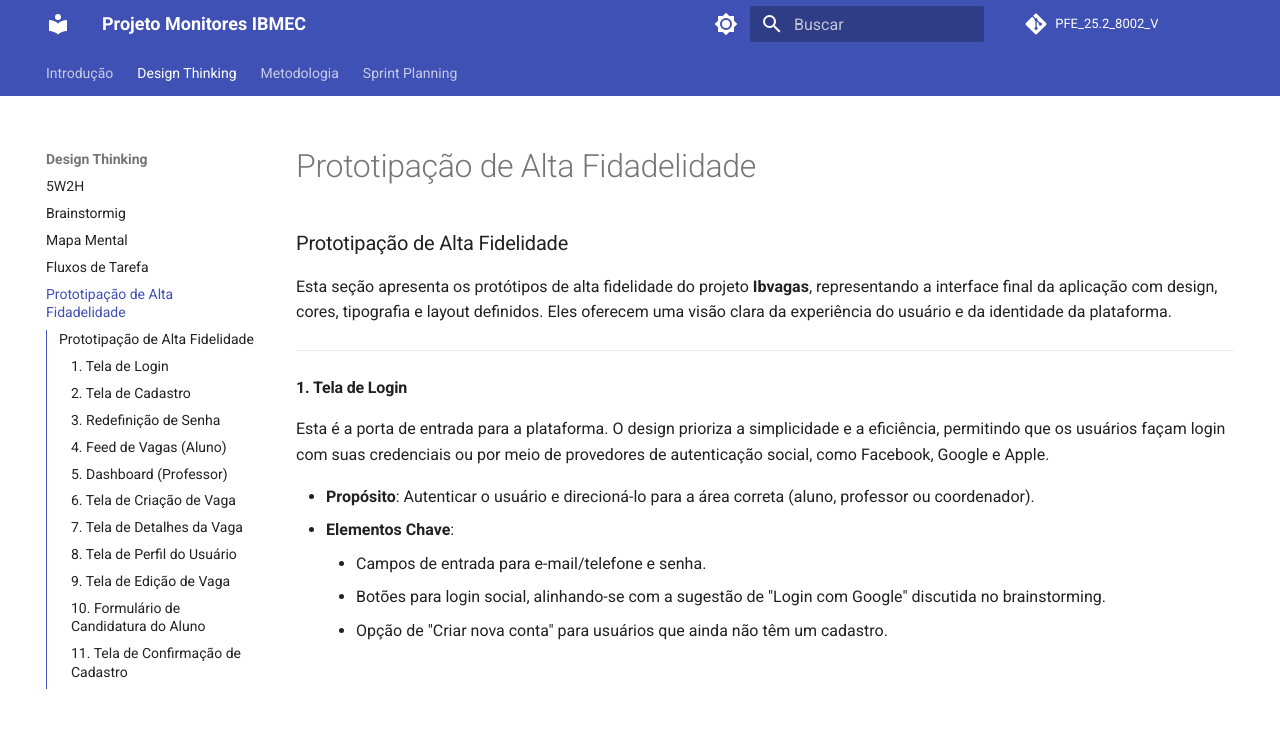
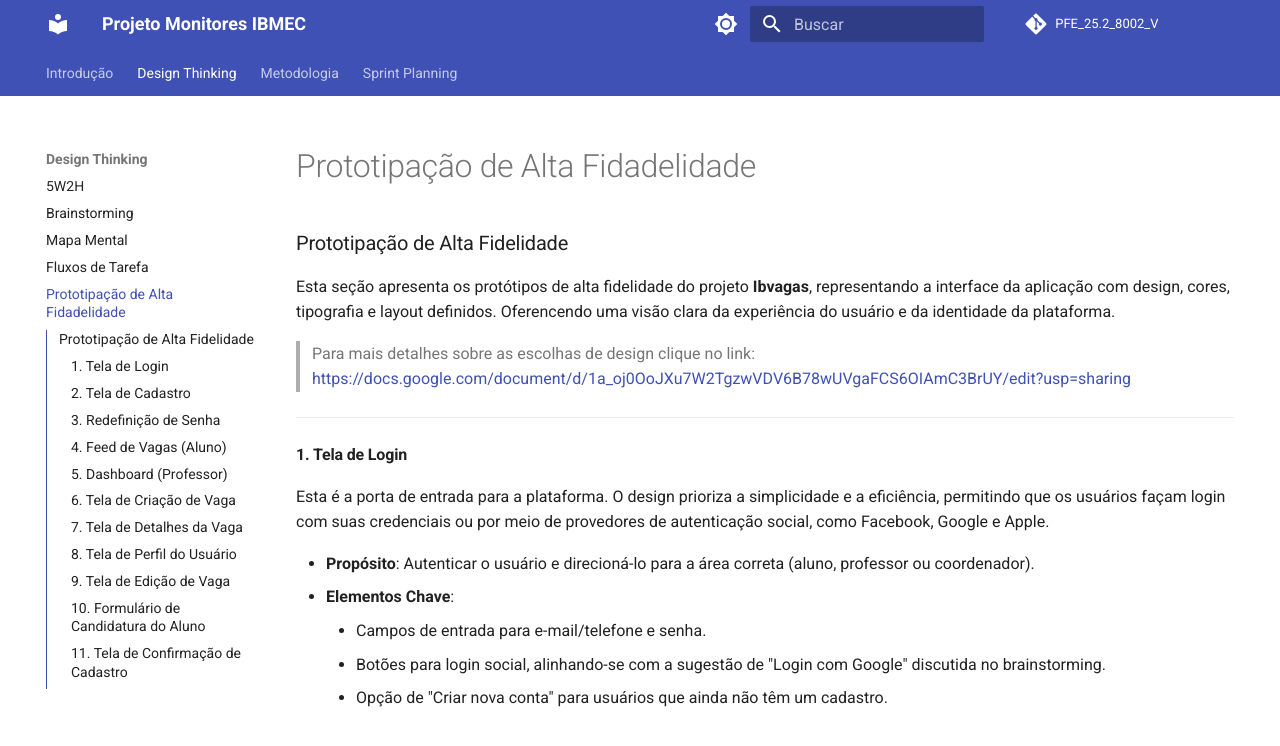
Before and after one commit to joaogabriell126/PFE_25.2_8002_V, an MkDocs documentation site: the page built from docs/escopo/prototipacao.md, in a window 1280 px wide and 900 px high. Shown: the top 746 px of the window. Built offline with MkDocs 1.6.1 and Material for MkDocs 9.7.7, drawn with Linux system fonts in a browser that asks for light colours; comment, search, counter and statistics services are not loaded.

Commit message:
docs: Adição do link para a documentação de defesa de design

```diff
--- a/docs/escopo/prototipacao.md
+++ b/docs/escopo/prototipacao.md
@@ -1,6 +1,8 @@
 ### Prototipação de Alta Fidelidade
 
-Esta seção apresenta os protótipos de alta fidelidade do projeto **Ibvagas**, representando a interface final da aplicação com design, cores, tipografia e layout definidos. Eles oferecem uma visão clara da experiência do usuário e da identidade da plataforma.
+Esta seção apresenta os protótipos de alta fidelidade do projeto **Ibvagas**, representando a interface da aplicação com design, cores, tipografia e layout definidos. Oferencendo uma visão clara da experiência do usuário e da identidade da plataforma.
+
+> Para mais detalhes sobre as escolhas de design clique no link: <a href="https://docs.google.com/document/d/1a_oj0OoJXu7W2TgzwVDV6B78wUVgaFCS6OIAmC3BrUY/edit?usp=sharing" target="_blank" rel="noopener noreferrer">https://docs.google.com/document/d/1a_oj0OoJXu7W2TgzwVDV6B78wUVgaFCS6OIAmC3BrUY/edit?usp=sharing</a>
 
 ---
 
--- a/mkdocs.yml
+++ b/mkdocs.yml
@@ -45,7 +45,7 @@ nav:
   - 'Introdução': 'index.md'
   - 'Design Thinking':
     - '5W2H': 'escopo/5w2h.md'
-    - 'Brainstormig': 'escopo/brainstorming.md'
+    - 'Brainstorming': 'escopo/brainstorming.md'
     - 'Mapa Mental': 'escopo/mapa-mental.md'
     - 'Fluxos de Tarefa': 'escopo/fluxos-de-tarefa.md'
     - 'Prototipação de Alta Fidadelidade': 'escopo/prototipacao.md'
```
